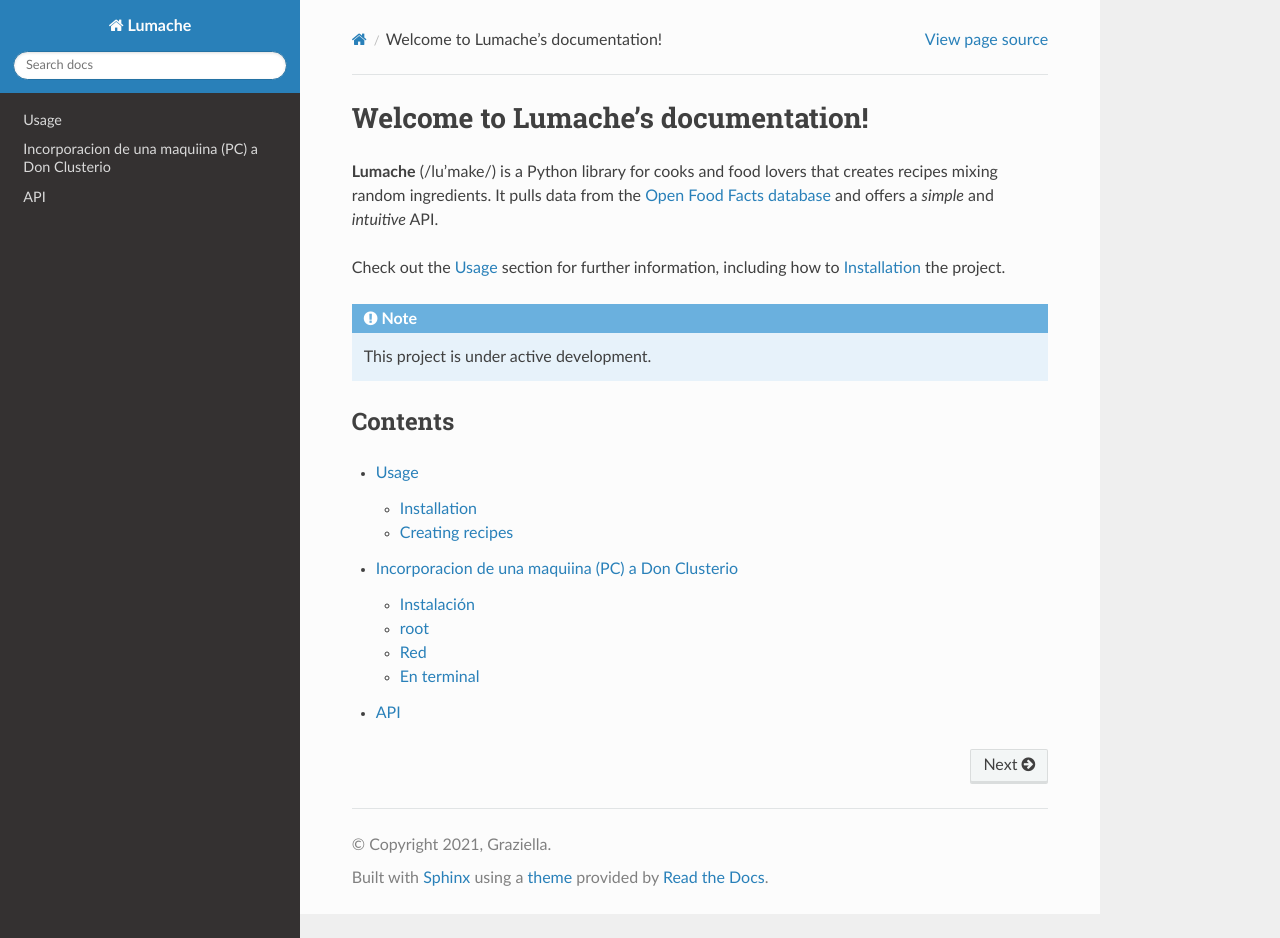
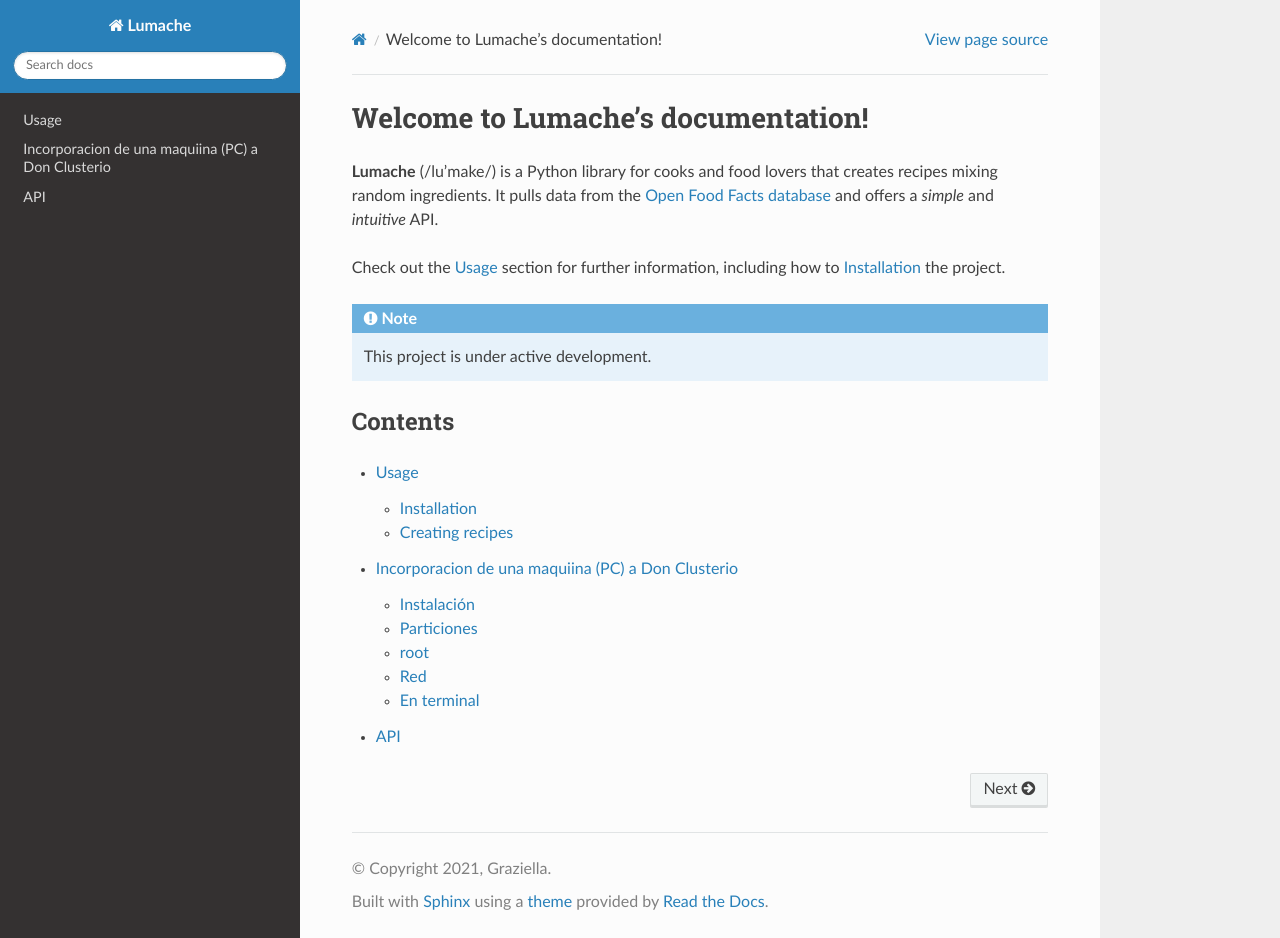
Before and after one commit to matecom57/configs, a Sphinx documentation site: the page built from docs/source/index.rst, in a window 1280 px wide and 938 px high. Built offline with Sphinx 7.4.7 and the Read the Docs theme 3.1.0, drawn with Linux system fonts in a browser that asks for light colours.

Commit message:
Update client2204.rst

```diff
--- a/docs/source/client2204.rst
+++ b/docs/source/client2204.rst
@@ -13,10 +13,13 @@ Instalación
 
 Iniciamos con una PC con dos discos duros, uno chico (**240GB**) y uno grande (**>750GB**). En este caso el chico es `sdb` y el grande es `sda`. Se instala ubuntu desktop **22.04** (full instalation, no minimal, y se dan permisos para third-party codecs). La instalación y el sistema operativo se hacen en inglés.
 
-## Particiones
+Particiones
+-----------
+
 Cuando pregunta dónde instalar ubuntu, le decimos **"something else"** y ajustamos nuestras particiones de acuerdo a:
 
 .. code-block::
+
   /dev/sdb1        efi	  536MB
   /dev/sdb2  ext4  /      120GB
   /dev/sdb3  ext4  /tmp    100GB
```
